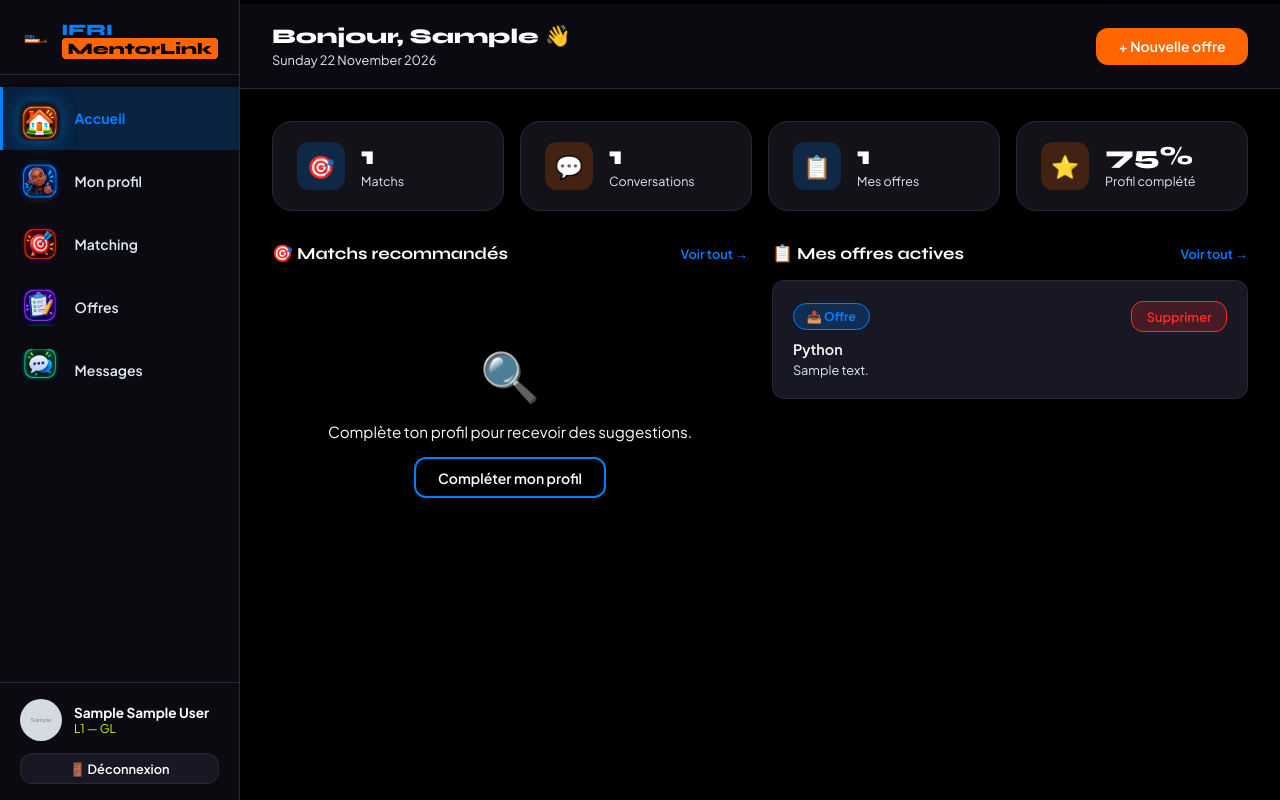
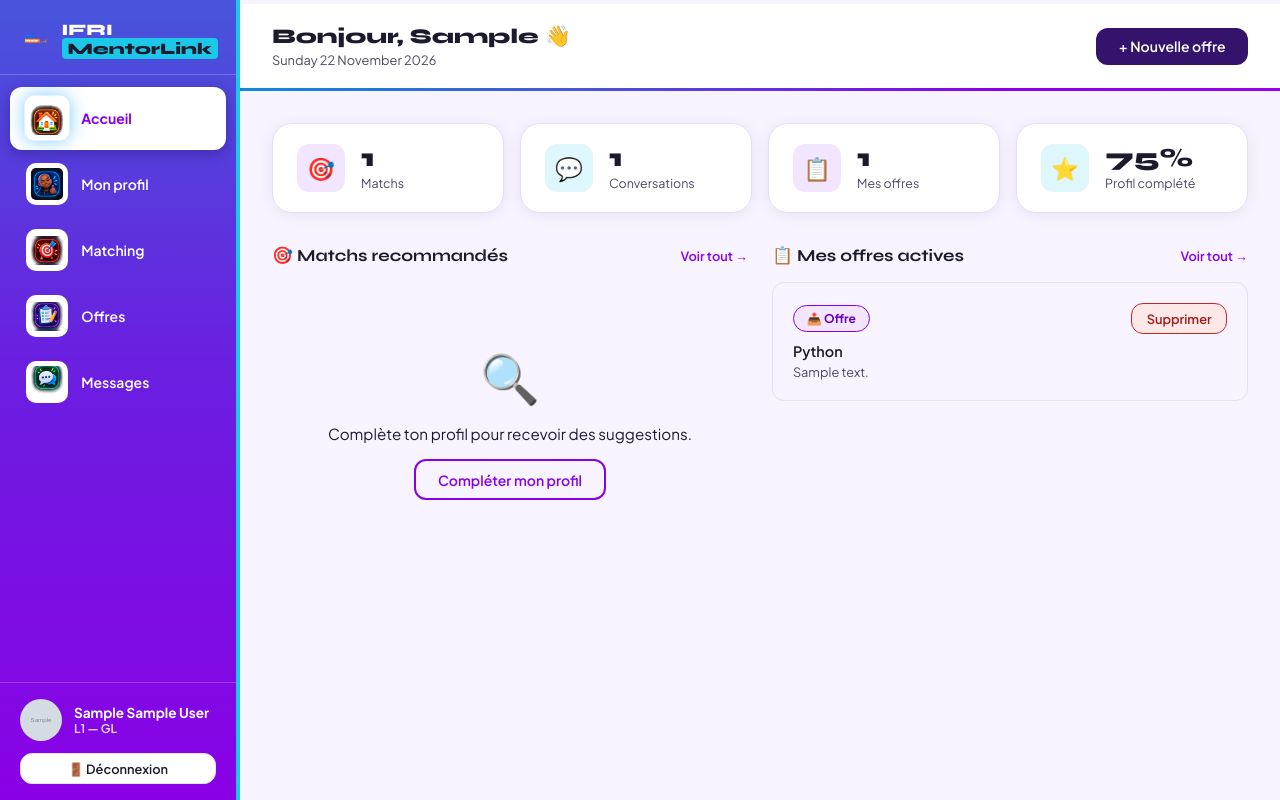
Before and after one commit to Amen-pixel/IFRI-MentorLink, a Flask app: page /dashboard in a window 1280 px wide. Run offline with Flask 3, Linux system fonts and the light colour scheme; a user stored in the database is signed in; tables that the repository leaves empty hold one stand-in row (values such as "Sample post"); grey boxes marked "Sample" are stand-in pictures; some libraries are stand-ins or nearby versions.

Commit message:
Update main.css

```diff
--- a/static/css/main.css
+++ b/static/css/main.css
@@ -1,60 +1,86 @@
 /* ============================================================
-   IFRI MENTORLINK — Dark Mode & Design System Éclatant
-   Couleurs : Orange Pur | Vert Citron | Rouge | Vert | Bleu | Jaune
-   Fonts    : Syne (titres) + Plus Jakarta Sans (corps)
+   IFRI MENTORLINK — Identité "Cyan · Bleu · Violet" (dégradé)
+   Inspirée de ta référence : cyan/bleu → violet électrique,
+   boutons violet profond, fonds blancs et lavande très clair.
+   Dominantes : dégradé (sidebar, accueil, bandeaux), violet (actions),
+                cyan (accents). Fonds : blanc + lavande pour la lisibilité.
+   Règle d'or : texte sombre sur fond clair ou cyan, texte blanc sur
+   violet / bleu foncé. Contraste texte minimum 4,5:1 (WCAG AA), vérifié.
+   Fonts : Syne (titres) + Plus Jakarta Sans (corps)
    ============================================================ */
 
 @import url('https://fonts.googleapis.com/css2?family=Syne:wght@400;600;700;800&family=Plus+Jakarta+Sans:wght@400;500;600;700&display=swap');
 
 :root {
-  /* ── FOND & TEXTES ── */
-  --bg-main:       #000000;
-  --bg-card:       #121218;
-  --bg-card-flat:  #181824;
-  --bg-sidebar:    #0a0a10;
-  --border-color:  #282838;
+  /* ══ LES COULEURS DE LA MARQUE (échantillonnées sur ta référence) ══ */
+  --sky:           #0098D7;   /* bleu-cyan (fonds / dégradés)           */
+  --indigo:        #4755DB;   /* bleu-violet du milieu du dégradé       */
+  --violet:        #8A00E6;   /* violet électrique (texte OK : 6,5:1)    */
+  --magenta:       #9A00E9;
+  --violet-deep:   #34136D;   /* violet profond : boutons clés           */
+  --violet-ink:    #6A00B8;   /* violet pour petits textes sur teinte    */
+  --cyan:          #1BC8E8;   /* cyan vif (fonds, texte sombre dessus)   */
+  --cyan-bright:   #5EE3F7;   /* cyan clair : texte sur fond violet      */
+  --cyan-edge:     #0FA5C2;
+  --cyan-light:    #DDF7FC;
+  --cyan-ink:      #0B6A86;   /* cyan foncé utilisable en texte (6,1:1)  */
 
+  /* Dégradé "référence" et sa version foncée (texte blanc lisible) */
+  --gradient:      linear-gradient(135deg, #0098D7 0%, #4755DB 38%, #8A00E6 75%, #9A00E9 100%);
+  --gradient-dark: linear-gradient(135deg, #3A2FC4 0%, #6A1FE0 55%, #8A00E6 100%);
+
+  /* ── ACCENT PRINCIPAL (violet) ── */
+  --accent:        var(--violet);
+  --accent-dark:   var(--violet-deep);
+  --accent-light:  #F1E5FF;
+  --on-accent:     #FFFFFF;
+
+  /* ── FONDS : blanc + lavande très clair ── */
+  --bg-main:       #FFFFFF;
+  --bg-card:       #FFFFFF;
+  --bg-card-flat:  #F7F4FF;
+  --border-color:  #E4DFF3;
+  --border-input:  #7C7796;
+
+  /* ── TEXTES : anthracite légèrement violacé ── */
+  --text-main:     #1C1B2E;   /* 16,9:1 */
+  --text-soft:     #4B4A63;   /* 8,5:1  */
+  --text-muted:    #5E5C78;   /* 6,4:1  */
+
+  /* ── STATUTS (usage fonctionnel) ── */
+  --green:         #1B6B3F;
+  --green-light:   #E3F6EC;
+  --red:           #C62828;
+  --red-dark:      #A61B1B;
+  --red-light:     #FDE8E8;
+  --yellow:        #F2C94C;
+  --yellow-dark:   #5C4400;
+  --yellow-light:  #FFF4CC;
+
+  /* ── ALIAS : les templates utilisent encore ces noms ── */
+  --blue:          var(--violet);
+  --blue-dark:     var(--violet-deep);
+  --blue-light:    var(--accent-light);
+  --orange:        var(--cyan-ink);     /* ancien "orange" = cyan foncé (texte) */
+  --orange-dark:   #084E63;
+  --orange-light:  var(--cyan-light);
+  --green-dark:    var(--green);
   --text-white:    #FFFFFF;
-  --text-soft:     #E2E8F0;
+  --text-dark:     var(--text-main);
+  --text-mid:      var(--text-soft);
+  --white:         #FFFFFF;
+  --error:         var(--red-dark);
+  --gray-mid:      var(--border-color);
+  --gray-light:    var(--bg-card-flat);
+  --dark-navy:     var(--violet-deep);
 
-  /* ── PALETTE DE COULEURS PURES, FONCÉES ET LÉGÈRES ── */
-  /* Orange Pur */
-  --orange:        #FF6600;
-  --orange-dark:   #B34700;
-  --orange-light:  rgba(255, 102, 0, 0.2);
-
-  /* Vert Citron */
-  --lime:          #CCFF00;
-  --lime-dark:     #8C2;
-  --lime-light:    rgba(204, 255, 0, 0.18);
-
-  /* Rouge Pur */
-  --red:           #FF2A2A;
-  --red-dark:      #B30000;
-  --red-light:     rgba(255, 42, 42, 0.2);
-
-  /* Vert Pur */
-  --green:         #00E676;
-  --green-dark:    #00994D;
-  --green-light:   rgba(0, 230, 118, 0.18);
-
-  /* Bleu Pur */
-  --blue:          #0080FF;
-  --blue-dark:     #0059B3;
-  --blue-light:    rgba(0, 128, 255, 0.2);
-
-  /* Jaune Pur */
-  --yellow:        #FFD700;
-  --yellow-dark:   #B39700;
-  --yellow-light:  rgba(255, 215, 0, 0.2);
-
-  /* Structure */
+  /* ── STRUCTURE ── */
   --sidebar-w:     240px;
   --header-h:      64px;
   --radius:        12px;
   --radius-lg:     20px;
-  --shadow:        0 4px 24px rgba(0,0,0,0.6);
-  --shadow-lg:     0 8px 40px rgba(0,0,0,0.8);
+  --shadow:        0 2px 14px rgba(52, 19, 109, 0.08);
+  --shadow-lg:     0 10px 32px rgba(52, 19, 109, 0.18);
   --transition:    0.2s ease;
 }
 
@@ -64,24 +90,21 @@ html { scroll-behavior: smooth; }
 body {
   font-family: 'Plus Jakarta Sans', sans-serif;
   background-color: var(--bg-main);
-  color: var(--text-white);
+  color: var(--text-main);
   min-height: 100vh;
 }
 
-a { text-decoration: none; color: var(--text-white); }
+a { text-decoration: none; color: var(--violet); }
 img { max-width: 100%; }
+::selection { background: var(--cyan); color: var(--text-main); }
 
-/* ── TRIBAND MULTICOLORE IFRI ── */
-.triband {
-  height: 4px;
-  display: flex;
-  width: 100%;
-}
-.band-blue   { flex: 1; background: var(--blue); }
-.band-green  { flex: 1; background: var(--lime); }
-.band-orange { flex: 1; background: var(--orange); }
+/* ── BANDEAU TRICOLORE : bleu | violet | cyan ── */
+.triband { height: 4px; display: flex; width: 100%; }
+.band-blue   { flex: 1; background: var(--sky); }
+.band-green  { flex: 1; background: var(--violet); }
+.band-orange { flex: 1; background: var(--cyan); }
 
-/* ── BOUTONS ── */
+/* ── BOUTONS : violet profond pour l'action clé (comme ta référence) ── */
 .btn {
   font-family: 'Plus Jakarta Sans', sans-serif;
   font-weight: 600;
@@ -96,24 +119,22 @@ img { max-width: 100%; }
   gap: 0.4rem;
   text-decoration: none;
 }
+.btn:focus-visible { outline: 3px solid var(--cyan); outline-offset: 2px; }
 
-.btn-primary     { background: var(--orange); color: var(--text-white); }
-.btn-primary:hover { background: var(--orange-dark); transform: translateY(-1px); box-shadow: 0 4px 16px rgba(255,102,0,0.4); }
+.btn-primary, .btn-blue { background: var(--violet-deep); color: #FFFFFF; }
+.btn-primary:hover, .btn-blue:hover { background: #260D52; transform: translateY(-1px); box-shadow: 0 6px 18px rgba(52, 19, 109, 0.35); }
 
-.btn-blue        { background: var(--blue); color: var(--text-white); }
-.btn-blue:hover    { background: var(--blue-dark); transform: translateY(-1px); box-shadow: 0 4px 16px rgba(0,128,255,0.4); }
+.btn-lime        { background: var(--cyan); color: var(--text-main); font-weight: 700; }
+.btn-lime:hover  { background: var(--cyan-bright); transform: translateY(-1px); box-shadow: 0 6px 18px rgba(15, 165, 194, 0.35); }
 
-.btn-lime        { background: var(--lime); color: #000; font-weight: 700; }
-.btn-lime:hover    { background: var(--lime-dark); color: var(--text-white); transform: translateY(-1px); }
+.btn-outline       { border: 2px solid var(--violet); color: var(--violet); background: transparent; }
+.btn-outline:hover { background: var(--violet); color: #FFFFFF; }
 
-.btn-outline     { border: 2px solid var(--blue); color: var(--text-white); background: transparent; }
-.btn-outline:hover { background: var(--blue); color: var(--text-white); }
+.btn-ghost         { background: var(--bg-card); color: var(--text-main); border: 1px solid var(--border-color); }
+.btn-ghost:hover   { background: var(--accent-light); border-color: var(--violet); }
 
-.btn-ghost       { background: var(--bg-card-flat); color: var(--text-white); border: 1px solid var(--border-color); }
-.btn-ghost:hover   { background: var(--border-color); }
-
-.btn-danger      { background: var(--red-light); color: var(--red); border: 1px solid var(--red); }
-.btn-danger:hover { background: var(--red); color: var(--text-white); }
+.btn-danger        { background: var(--red-light); color: var(--red-dark); border: 1px solid var(--red); }
+.btn-danger:hover  { background: var(--red); color: #FFFFFF; }
 
 .btn-sm { padding: 0.4rem 0.9rem; font-size: 0.8rem; }
 .btn-lg { padding: 0.8rem 2rem; font-size: 1rem; }
@@ -125,24 +146,24 @@ img { max-width: 100%; }
   border-radius: 999px;
   display: inline-block;
 }
-
-.tag-blue   { background: var(--blue-light); color: var(--blue); border: 1px solid var(--blue); }
-.tag-orange { background: var(--orange-light); color: var(--orange); border: 1px solid var(--orange); }
-.tag-green  { background: var(--green-light); color: var(--green); border: 1px solid var(--green); }
-.tag-lime   { background: var(--lime-light); color: var(--lime); border: 1px solid var(--lime); }
-.tag-red    { background: var(--red-light); color: var(--red); border: 1px solid var(--red); }
-.tag-yellow { background: var(--yellow-light); color: var(--yellow); border: 1px solid var(--yellow); }
+.tag-blue   { background: var(--accent-light); color: var(--violet-ink); border: 1px solid var(--violet); }
+.tag-orange,
+.tag-lime   { background: var(--cyan-light);   color: var(--cyan-ink);   border: 1px solid var(--cyan-edge); }
+.tag-green  { background: var(--green-light);  color: var(--green);      border: 1px solid var(--green); }
+.tag-red    { background: var(--red-light);    color: var(--red-dark);   border: 1px solid var(--red); }
+.tag-yellow { background: var(--yellow-light); color: var(--yellow-dark); border: 1px solid var(--yellow); }
+.tag-gray   { background: var(--bg-card-flat); color: var(--text-soft);  border: 1px solid var(--border-color); }
 
 .badge {
   font-size: 0.68rem; font-weight: 800;
   padding: 0.2rem 0.6rem;
   border-radius: 999px;
-  color: var(--text-white);
+  color: #FFFFFF;
 }
-.badge-blue   { background: var(--blue); }
-.badge-orange { background: var(--orange); }
-.badge-lime   { background: var(--lime); color: #000; }
-.badge-red    { background: var(--red); }
+.badge-blue   { background: var(--violet); }
+.badge-orange,
+.badge-lime   { background: var(--cyan); color: var(--text-main); }
+.badge-red    { background: var(--red-dark); }
 
 /* ── CARTES ── */
 .card {
@@ -217,21 +239,20 @@ textarea.input-field { resize: vertical; min-height: 100px; }
   display: flex;
   align-items: center;
   gap: 0.5rem;
+  color: var(--text-main);
 }
-.alert-success { background: var(--green-light); color: var(--green); border: 1px solid var(--green); }
-.alert-danger  { background: var(--red-light); color: var(--red); border: 1px solid var(--red); }
-.alert-info    { background: var(--blue-light); color: var(--blue); border: 1px solid var(--blue); }
+.alert-success { background: var(--green-light);  border: 1px solid var(--green);  color: var(--green); }
+.alert-danger  { background: var(--red-light);    border: 1px solid var(--red);    color: var(--red-dark); }
+.alert-info    { background: var(--accent-light); border: 1px solid var(--violet); color: var(--violet-ink); }
+.alert-warning { background: var(--yellow-light); border: 1px solid var(--yellow); color: var(--yellow-dark); }
 
-/* ── LAYOUT DE LA SIDEBAR ── */
-.app-layout {
-  display: flex;
-  min-height: 100vh;
-}
+/* ── SIDEBAR : le dégradé de la marque, texte blanc ── */
+.app-layout { display: flex; min-height: 100vh; }
 
 .sidebar {
   width: var(--sidebar-w);
-  background: var(--bg-sidebar);
-  border-right: 1.5px solid var(--border-color);
+  background: linear-gradient(180deg, #4755DB 0%, #6A1FE0 45%, #8A00E6 100%);
+  border-right: 4px solid var(--cyan);
   display: flex;
   flex-direction: column;
   position: fixed;
@@ -245,58 +266,60 @@ textarea.input-field { resize: vertical; min-height: 100px; }
   align-items: center;
   gap: 0.6rem;
   padding: 1.25rem 1.25rem 1rem;
-  border-bottom: 1.5px solid var(--border-color);
+  border-bottom: 1.5px solid rgba(255, 255, 255, 0.22);
   font-family: 'Syne', sans-serif;
   font-weight: 800;
   font-size: 1rem;
   text-decoration: none;
 }
 .sidebar-logo img { height: 32px; width: auto; }
-.sidebar-logo .ifri   { color: var(--blue); }
-.sidebar-logo .mentor { color: #000; background: var(--orange); padding: 1px 6px; border-radius: 4px; font-weight: 800; }
+.sidebar-logo .ifri   { color: #FFFFFF; }
+.sidebar-logo .mentor { color: var(--text-main); background: var(--cyan); padding: 1px 6px; border-radius: 4px; font-weight: 800; }
 
-.sidebar-nav { flex: 1; padding: 0.75rem 0; }
+.sidebar-nav { flex: 1; padding: 0.75rem 0.6rem; }
 .nav-item {
   display: flex;
   align-items: center;
   gap: 0.75rem;
-  padding: 0.7rem 1.25rem;
+  padding: 0.55rem 0.75rem;
+  margin-bottom: 0.2rem;
   font-size: 0.875rem;
   font-weight: 600;
-  color: var(--text-soft);
-  border-left: 3px solid transparent;
+  color: #FFFFFF;
+  border-radius: var(--radius);
   transition: all var(--transition);
   cursor: pointer;
 }
-.nav-item:hover  { background: var(--bg-card-flat); color: var(--lime); }
-.nav-item.active { background: var(--blue-light); color: var(--blue); border-left-color: var(--blue); font-weight: 700; }
+.nav-item:hover  { background: rgba(255, 255, 255, 0.18); }
+.nav-item.active { background: #FFFFFF; color: var(--violet); font-weight: 700; box-shadow: 0 4px 14px rgba(20, 0, 60, 0.3); }
 .nav-item .icon  { font-size: 1.1rem; width: 20px; text-align: center; }
+/* les icônes colorées reposent sur une pastille blanche, lisibles sur le dégradé */
+.sidebar .nav-icon { background: #FFFFFF; padding: 5px; }
 
 .sidebar-footer {
   padding: 1rem 1.25rem;
-  border-top: 1.5px solid var(--border-color);
+  border-top: 1.5px solid rgba(255, 255, 255, 0.22);
 }
-.sidebar-user {
-  display: flex;
-  align-items: center;
-  gap: 0.75rem;
-}
+.sidebar-user { display: flex; align-items: center; gap: 0.75rem; }
 .sidebar-user .user-info { flex: 1; min-width: 0; }
-.sidebar-user .user-name { font-weight: 700; font-size: 0.85rem; color: var(--text-white); white-space: nowrap; overflow: hidden; text-overflow: ellipsis; }
-.sidebar-user .user-role { font-size: 0.75rem; color: var(--lime); }
+.sidebar-user .user-name { font-weight: 700; font-size: 0.85rem; color: #FFFFFF; white-space: nowrap; overflow: hidden; text-overflow: ellipsis; }
+.sidebar-user .user-role { font-size: 0.75rem; color: rgba(255, 255, 255, 0.9); font-weight: 600; }
+.sidebar .avatar-blue { background: #FFFFFF; color: var(--violet); }
 
-/* ── MAIN CONTENT ── */
+/* ── CONTENU PRINCIPAL : lavande très clair, cartes blanches ── */
 .main-content {
   margin-left: var(--sidebar-w);
   flex: 1;
   display: flex;
   flex-direction: column;
   min-height: 100vh;
+  background: var(--bg-card-flat);
 }
 
 .page-header {
-  background: var(--bg-sidebar);
-  border-bottom: 1.5px solid var(--border-color);
+  background: var(--bg-card);
+  border-bottom: 3px solid transparent;
+  border-image: var(--gradient) 1;
   padding: 1.25rem 2rem;
   display: flex;
   align-items: center;
@@ -309,22 +332,17 @@ textarea.input-field { resize: vertical; min-height: 100px; }
   font-family: 'Syne', sans-serif;
   font-size: 1.3rem;
   font-weight: 800;
-  color: var(--text-white);
+  color: var(--text-main);
 }
 
 .page-body { padding: 2rem; flex: 1; }
 
-/* ── SCORE BAR ── */
+/* ── BARRE DE SCORE ── */
 .score-bar-wrap { margin-top: 0.5rem; }
-.score-bar {
-  height: 8px;
-  background: var(--border-color);
-  border-radius: 999px;
-  overflow: hidden;
-}
+.score-bar { height: 8px; background: var(--border-color); border-radius: 999px; overflow: hidden; }
 .score-fill {
   height: 100%;
-  background: linear-gradient(90deg, var(--lime), var(--orange), var(--red));
+  background: var(--gradient);
   border-radius: 999px;
   transition: width 0.5s ease;
 }
@@ -370,6 +387,7 @@ textarea.input-field { resize: vertical; min-height: 100px; }
   background: var(--bg-card);
   border-radius: var(--radius-lg);
   border: 1.5px solid var(--border-color);
+  box-shadow: var(--shadow);
   padding: 1.25rem 1.5rem;
   display: flex;
   align-items: center;
@@ -382,37 +400,73 @@ textarea.input-field { resize: vertical; min-height: 100px; }
   font-size: 1.4rem;
   flex-shrink: 0;
 }
-.stat-icon-blue   { background: var(--blue-light); color: var(--blue); }
-.stat-icon-orange { background: var(--orange-light); color: var(--orange); }
-.stat-icon-lime   { background: var(--lime-light); color: var(--lime); }
-.stat-icon-red    { background: var(--red-light); color: var(--red); }
-.stat-icon-yellow { background: var(--yellow-light); color: var(--yellow); }
+.stat-icon-blue   { background: var(--accent-light); color: var(--violet); }
+.stat-icon-orange,
+.stat-icon-lime   { background: var(--cyan-light);   color: var(--cyan-ink); }
+.stat-icon-red    { background: var(--red-light);    color: var(--red-dark); }
+.stat-icon-yellow { background: var(--yellow-light); color: var(--yellow-dark); }
 
 .stat-num {
   font-family: 'Syne', sans-serif;
   font-size: 1.6rem;
   font-weight: 800;
-  color: var(--text-white);
+  color: var(--text-main);
   line-height: 1;
 }
 .stat-label { font-size: 0.78rem; color: var(--text-soft); margin-top: 0.25rem; }
 
-/* ── EMPTY STATE ── */
-.empty-state {
-  text-align: center;
-  padding: 4rem 2rem;
-  color: var(--text-soft);
-}
+/* ── ÉTAT VIDE ── */
+.empty-state { text-align: center; padding: 4rem 2rem; color: var(--text-soft); }
 .empty-state .icon { font-size: 3rem; margin-bottom: 1rem; }
-.empty-state p { font-size: 0.95rem; color: var(--text-white); }
+.empty-state p { font-size: 0.95rem; color: var(--text-main); }
 
-/* ── FLASH MESSAGES ── */
+/* ── MESSAGES FLASH ── */
 .flashes { list-style: none; margin-bottom: 1rem; }
 .flashes li { padding: 0.7rem 1rem; border-radius: var(--radius); font-size: 0.85rem; margin-bottom: 0.5rem; font-weight: 600; }
-.flashes .success { background: var(--green-light); color: var(--green); border: 1px solid var(--green); }
-.flashes .danger  { background: var(--red-light); color: var(--red); border: 1px solid var(--red); }
-.flashes .info    { background: var(--blue-light); color: var(--blue); border: 1px solid var(--blue); }
-.flashes .warning { background: var(--yellow-light); color: var(--yellow); border: 1px solid var(--yellow); }
+.flashes .success { background: var(--green-light);  border: 1px solid var(--green);  color: var(--green); }
+.flashes .danger  { background: var(--red-light);    border: 1px solid var(--red);    color: var(--red-dark); }
+.flashes .info    { background: var(--accent-light); border: 1px solid var(--violet); color: var(--violet-ink); }
+.flashes .warning { background: var(--yellow-light); border: 1px solid var(--yellow); color: var(--yellow-dark); }
+
+/* ── MODAL IMAGE PLEIN ÉCRAN ── */
+.image-modal {
+  display: none;
+  position: fixed;
+  z-index: 2000;
+  top: 0;
+  left: 0;
+  width: 100vw;
+  height: 100vh;
+  background-color: rgba(28, 10, 70, 0.88);
+  backdrop-filter: blur(5px);
+  align-items: center;
+  justify-content: center;
+}
+.modal-content {
+  max-width: 85vw;
+  max-height: 85vh;
+  border-radius: var(--radius-lg);
+  object-fit: contain;
+  box-shadow: 0 8px 32px rgba(0, 0, 0, 0.4);
+  animation: zoomIn 0.2s ease-out;
+}
+.close-modal {
+  position: absolute;
+  top: 20px;
+  right: 30px;
+  color: #FFFFFF;
+  font-size: 40px;
+  font-weight: bold;
+  cursor: pointer;
+  user-select: none;
+  transition: color var(--transition);
+}
+.close-modal:hover { color: var(--cyan); }
+
+@keyframes zoomIn {
+  from { transform: scale(0.8); opacity: 0; }
+  to   { transform: scale(1);   opacity: 1; }
+}
 
 /* ── RESPONSIVE ── */
 @media (max-width: 768px) {
```
Also changed, not shown: other parts of static/css/main.css (+23 -23 lines).
